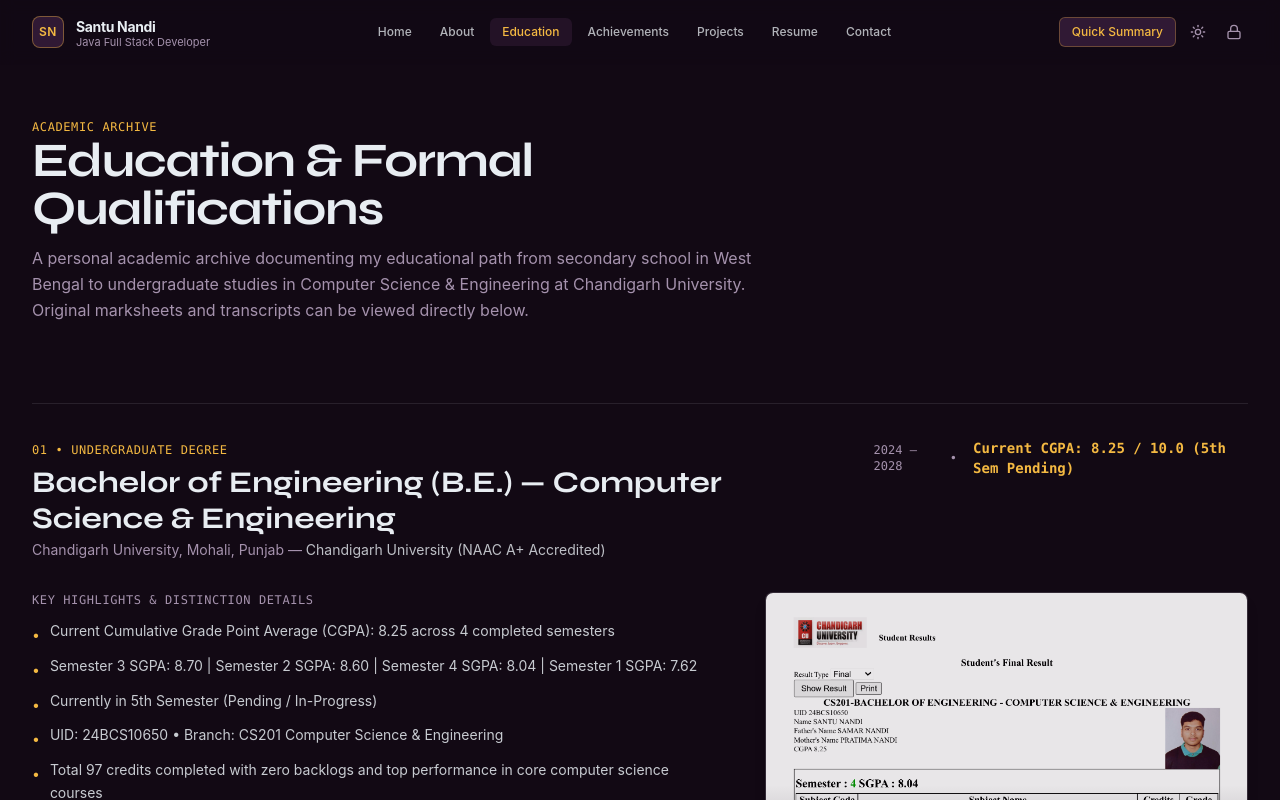
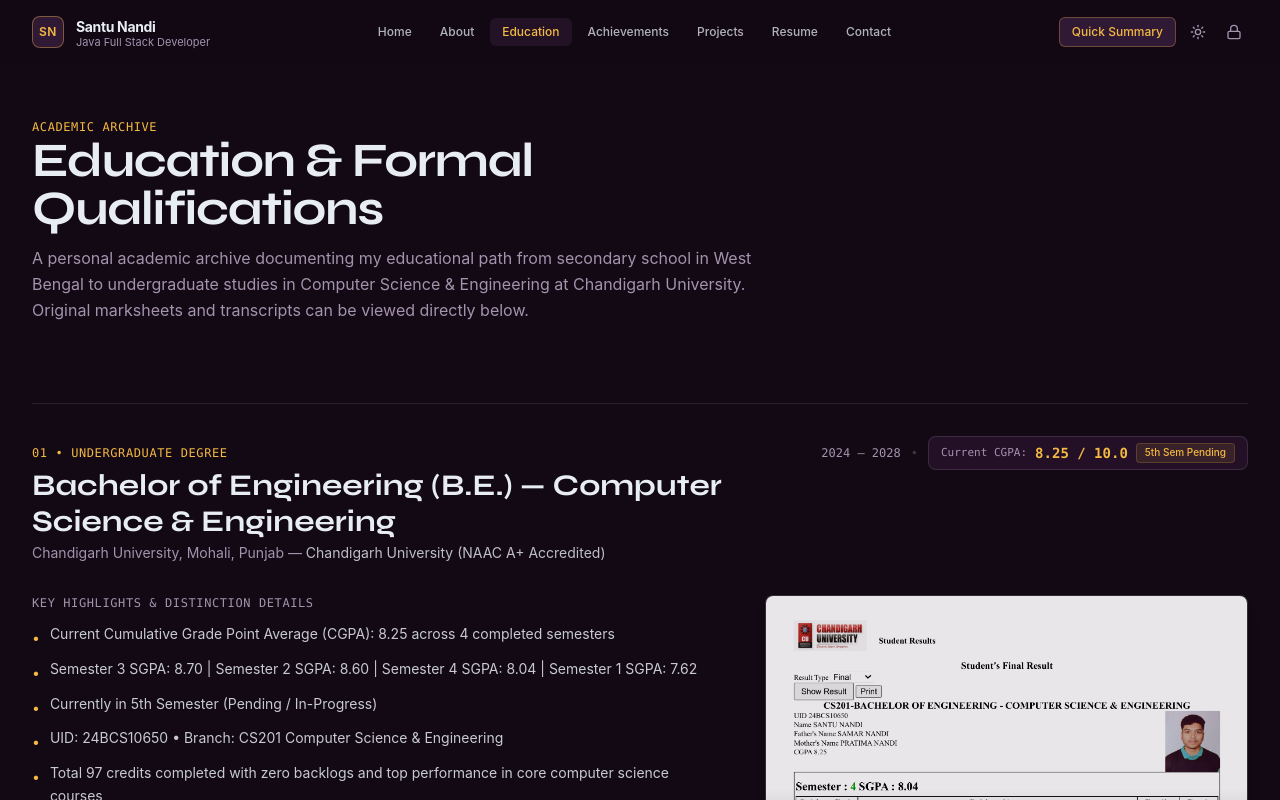
Before and after one commit to santunandi523/MyPortfolio, a React (Vite) app in the folder frontend/: page /education in a window 1280 px wide. Shown: the top 800 px of the page. Built offline with nearby package versions, Linux system fonts and the light colour scheme.

Commit message:
UI: Keep academic score and pending semester badge organized on one line

```diff
--- a/frontend/src/pages/EducationVaultPage.jsx
+++ b/frontend/src/pages/EducationVaultPage.jsx
@@ -42,12 +42,20 @@
                 </p>
               </div>
 
-              <div className="flex items-center gap-4 text-xs font-mono text-[#A592AD]">
-                <span>{record.duration || record.passingYear}</span>
-                <span>•</span>
-                <span className="text-[#F4B942] font-semibold text-sm">
-                  {record.scoreLabel}: {record.scoreValue}
-                </span>
+              <div className="flex flex-wrap sm:flex-nowrap items-center gap-2.5 text-xs font-mono shrink-0 whitespace-nowrap self-start md:self-auto">
+                <span className="text-[#A592AD]">{record.duration || record.passingYear}</span>
+                <span className="text-[#E8EDF2]/20 hidden sm:inline">•</span>
+                <div className="inline-flex items-center gap-2 px-3 py-1.5 rounded-lg bg-[#231026] border border-[#E8EDF2]/12">
+                  <span className="text-[11px] text-[#A592AD]">{record.scoreLabel}:</span>
+                  <span className="text-xs sm:text-sm font-bold text-[#F4B942]">
+                    {record.scoreValue.includes('(') ? record.scoreValue.split('(')[0].trim() : record.scoreValue}
+                  </span>
+                  {record.scoreValue.includes('(') && (
+                    <span className="px-2 py-0.5 rounded text-[10px] font-sans font-medium bg-[#F4B942]/10 text-[#F4B942] border border-[#F4B942]/20">
+                      {record.scoreValue.match(/\((.*?)\)/)?.[1] || '5th Sem Pending'}
+                    </span>
+                  )}
+                </div>
               </div>
             </div>
 
--- a/frontend/src/pages/HomePage.jsx
+++ b/frontend/src/pages/HomePage.jsx
@@ -204,9 +204,16 @@
                 </p>
 
                 {/* Score badge */}
-                <div className="py-1.5 px-2.5 rounded bg-[#301934]/60 border border-[#E8EDF2]/10 inline-block">
-                  <span className="text-[11px] text-[#A592AD] mr-2">{record.scoreLabel}:</span>
-                  <span className="text-xs font-mono font-bold text-[#F4B942]">{record.scoreValue}</span>
+                <div className="py-1 px-2.5 rounded-md bg-[#301934]/60 border border-[#E8EDF2]/10 inline-flex items-center gap-1.5 flex-wrap">
+                  <span className="text-[11px] text-[#A592AD]">{record.scoreLabel}:</span>
+                  <span className="text-xs font-mono font-bold text-[#F4B942]">
+                    {record.scoreValue.includes('(') ? record.scoreValue.split('(')[0].trim() : record.scoreValue}
+                  </span>
+                  {record.scoreValue.includes('(') && (
+                    <span className="px-1.5 py-0.5 rounded text-[9px] font-sans font-medium bg-[#F4B942]/10 text-[#F4B942] border border-[#F4B942]/20 whitespace-nowrap">
+                      {record.scoreValue.match(/\((.*?)\)/)?.[1] || '5th Sem Pending'}
+                    </span>
+                  )}
                 </div>
 
                 <p className="text-xs text-[#A592AD]/90 line-clamp-2 leading-relaxed">
```
